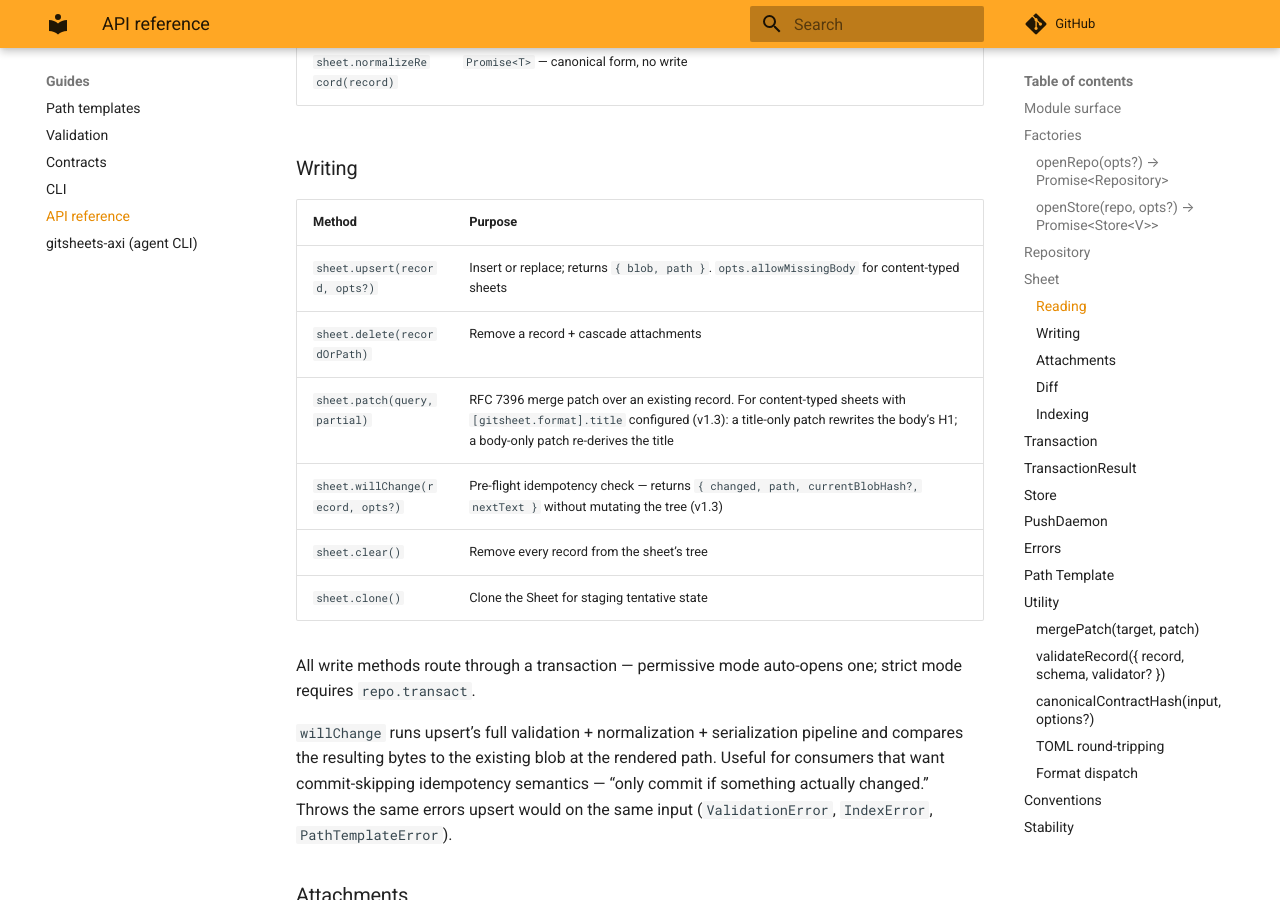
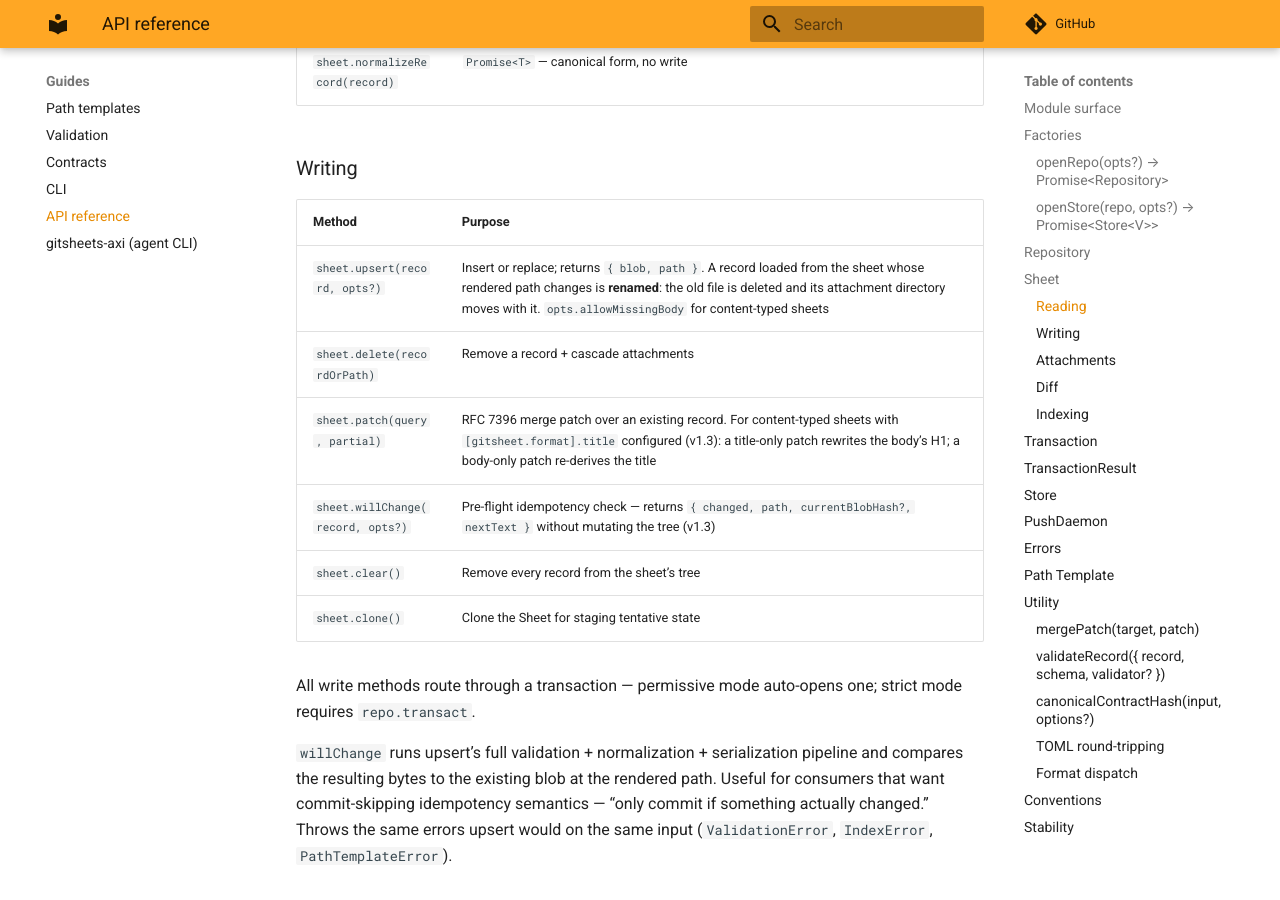
Before and after one commit to JarvusInnovations/gitsheets, an MkDocs documentation site: the page built from docs/api.md, in a window 1280 px wide and 900 px high, scrolled down 3487 px. Built offline with MkDocs 1.6.1 and Material for MkDocs 9.7.7, drawn with Linux system fonts in a browser that asks for light colours; comment, search, counter and statistics services are not loaded.

Commit message:
docs: rename-on-upsert moves attachments; the annotation-preserving rename idiom
Co-Authored-By: Claude Fable 5.1 <noreply@anthropic.com>
Claude-Session: https://claude.ai/code/session_01RPAAYpKjUZUbHCUTfiy56R

```diff
--- a/docs/api.md
+++ b/docs/api.md
@@ -114,7 +114,7 @@ const store = await openStore(repo, {
 
 | Method | Purpose |
 | --- | --- |
-| `sheet.upsert(record, opts?)` | Insert or replace; returns `{ blob, path }`. `opts.allowMissingBody` for content-typed sheets |
+| `sheet.upsert(record, opts?)` | Insert or replace; returns `{ blob, path }`. A record loaded from the sheet whose rendered path changes is **renamed**: the old file is deleted and its attachment directory moves with it. `opts.allowMissingBody` for content-typed sheets |
 | `sheet.delete(recordOrPath)` | Remove a record + cascade attachments |
 | `sheet.patch(query, partial)` | RFC 7396 merge patch over an existing record. For content-typed sheets with `[gitsheet.format].title` configured (v1.3): a title-only patch rewrites the body's H1; a body-only patch re-derives the title |
 | `sheet.willChange(record, opts?)` | Pre-flight idempotency check — returns `{ changed, path, currentBlobHash?, nextText }` without mutating the tree (v1.3) |
```
Also changed, not shown: skills/gitsheets/references/api.md (+3 -1 lines), skills/gitsheets/references/axi.md (+1 -1 lines).
